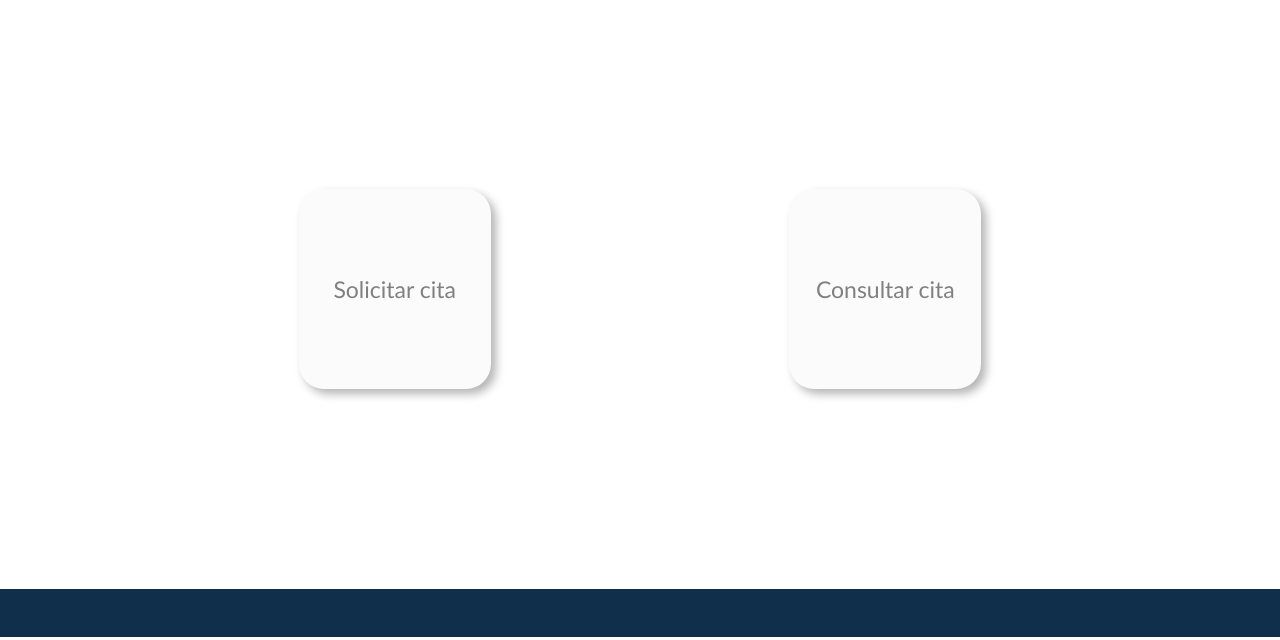
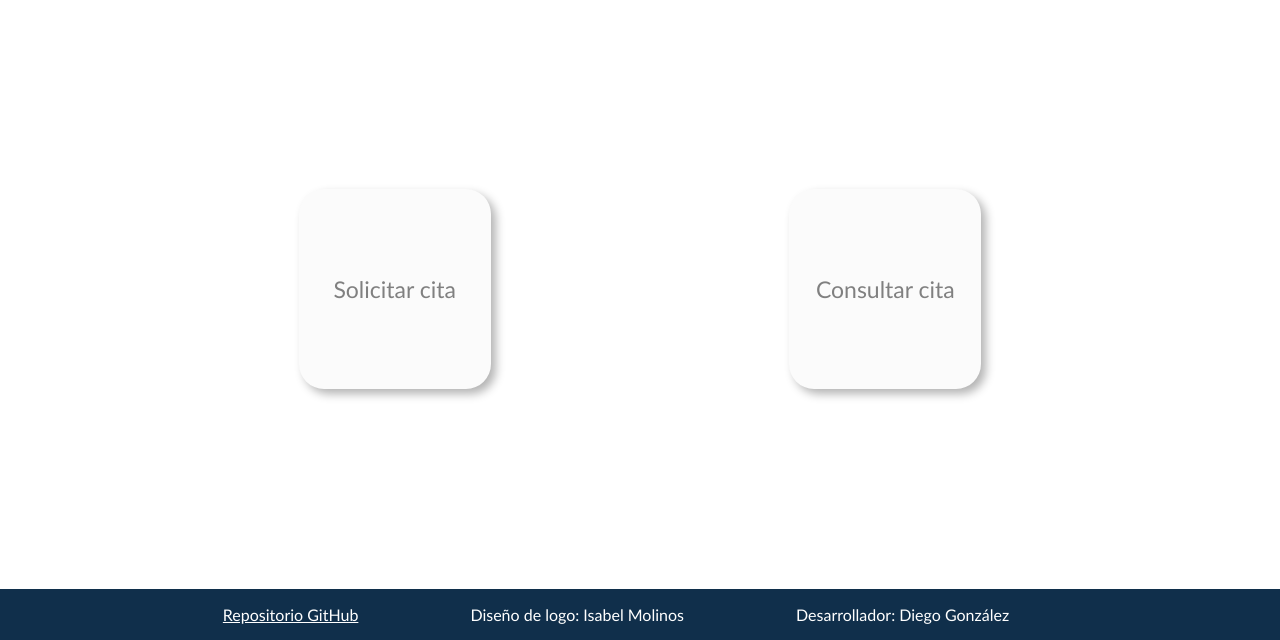
Before and after one commit to DiegoGCom/Trabajo, a plain HTML site: page index.html in a window 1280 px wide. Shown: the part 163-803 px from the top of the page. Drawn offline with Linux system fonts and the light colour scheme.

Commit message:
Correciones revisadas de comentarios y estructura

```diff
--- a/data.json
+++ b/data.json
@@ -42,13 +42,13 @@
     "storageKey": "19870614F-30-01-2025-16:00",
     "data": {
       "appointmentDate": "30-01-2025",
-      "firstName": "Napoleon",
+      "firstName": "Napoleón",
       "surname": "Bonaparte",
       "dni": "19870614F",
       "contact": "624579535",
       "birth": "15-08-1769",
       "appointmentHour": "16:00",
-      "observations": "Quiere pasar a Portugal, ¿que puede salir mal?"
+      "observations": "Quiere pasar a Portugal, ¿qué puede salir mal?"
     }
   },
   {
--- a/index.html
+++ b/index.html
@@ -11,6 +11,7 @@
         href="https://fonts.googleapis.com/css2?family=Hind+Siliguri:wght@300;400;500;600;700&family=Mukta:wght@200;300;400;500;600;700;800&family=VT323&display=swap"
         rel="stylesheet">
     <script src="main.mjs" type="module"></script>
+    <link rel="shortcut icon" href="resources/icono_medac.png" type="image/x-icon">
     <link rel="stylesheet" href="styles.css">
 
     <title>MedacDent</title>
@@ -108,7 +109,8 @@
                                 <th>Apellido</th>
                                 <th>Fecha de cita</th>
                                 <th>Hora de cita</th>
-                                <th class="tableButtons"><button id="downloadJsonButton" class="">Descargar</button></th>
+                                <th class="tableButtons"><button id="downloadJsonButton" class="">Descargar</button>
+                                </th>
                             </thead>
                             <tbody>
                             </tbody>
@@ -135,7 +137,15 @@
         </div>
     </main>
 
-    <footer></footer>
+    <footer>
+        <div>
+            <p><a id="repositorio" href="https://github.com/DiegoGCom/Trabajo.git">Repositorio GitHub</a></p>
+            <p>Diseño de logo: Isabel Molinos</p>
+            <p>Desarrollador: Diego González</p>
+
+        </div>
+
+    </footer>
 </body>
 
 </html>
--- a/main.mjs
+++ b/main.mjs
@@ -6,8 +6,6 @@ import { TableManager } from "./src/TableManager.mjs";
 import { UIManager } from "./src/UIManager.mjs";
 
 document.addEventListener("DOMContentLoaded", () => {
-
-
     const uiManager = new UIManager();
 
     const signalManager = new SignalManager();
@@ -15,18 +13,12 @@ document.addEventListener("DOMContentLoaded", () => {
     ModalManager.inicializate();
 
     const dataStorageManager = new DataStorageManager(signalManager);
-
     /* Capturamos la promesa, solo cuando los datos se hayan cargado
     se instancia la clase TableManager para garantizar que todos los datos
-    están disponibles cuando la tabla cargue los datos en su constructor*/
-    dataStorageManager.dataLoaded.then(()=>{
+    del .json están disponibles cuando la tabla cargue los datos en su
+    constructor*/
+    dataStorageManager.dataLoaded.then(() => {
         const tableManager = new TableManager(signalManager);
     });
-
-
-
-
     const formManager = new FormManager(signalManager);
-
-
 });
--- a/src/DataStorageManager.mjs
+++ b/src/DataStorageManager.mjs
@@ -15,7 +15,8 @@ export class DataStorageManager {
         signalManager.on('dataAdded',this.saveData.bind(this));
         signalManager.on('orderData', this.sendData.bind(this));
         signalManager.on('dataDeleted', this.deleteRow.bind(this));
-        //Promesa: cuando los datos se hayan cargado, se instanciará en el main la clase TableManager
+        /* Promesa: cuando los datos se hayan cargado,
+        se instanciará en el main la clase TableManager */
         this.dataLoaded=this.loadInitialDataFromFile();
     }
     /*Guardamos el array con los datos que vienen en forma de un objeto
@@ -28,20 +29,16 @@ export class DataStorageManager {
         const currentData = this.getData();
         currentData.push(data);
         localStorage.setItem(this.storageKey, JSON.stringify(currentData));
-        console.log('Guardando datos...'+data);
-
-
     }
-    sendData(){
-        this.signalManager.emit('loadingData', this.getData())
-    }
-
-    /*Obtenemos el array guardado en caso de que exista o uno vacío */
-    getData() {
+      /*Obtenemos el array guardado en caso de que exista o uno vacío */
+      getData() {
         const storedData = localStorage.getItem(this.storageKey);
         return storedData ? JSON.parse(storedData) : [];
     }
 
+    sendData(){
+        this.signalManager.emit('loadingData', this.getData())
+    }
     clearData() {
         localStorage.removeItem(this.storageKey);
     }
--- a/src/FormManager.mjs
+++ b/src/FormManager.mjs
@@ -96,10 +96,10 @@ export class FormManager {
             this.clientData[input.name] = input.value;
         }
     }
-    /*Se valida cada que cada input se haya rellenado correctamente */
+    /*Se valida cada que cada input se haya
+    rellenado correctamente */
     validateInputs() {
         this.dataInputs.forEach(input => {
-
             if (!input.checkValidity()) {
                 input.classList.add('error');
                 this.isDataComplete = false;
--- a/src/UIManager.mjs
+++ b/src/UIManager.mjs
@@ -37,17 +37,14 @@ export class UIManager{
         this.citaPreviaButton.addEventListener('click', ()=>{
             this.sectionContainer.style.transform= 'translateX(0vw)';
         });
-
         this.tableCitasButton.addEventListener('click', ()=>{
             this.sectionContainer.style.transform= 'translateX(-200vw)';
         });
-
         this.floatingButtons.forEach(button =>{
             button.addEventListener('click', ()=>{
                  this.sectionContainer.style.transform= 'translateX(-100vw)';
             });
         });
-
         this.navButtons.forEach(button=>{
             button.addEventListener('click', ()=>{
                 switch (button.innerHTML){
--- a/styles.css
+++ b/styles.css
@@ -428,6 +428,23 @@ td {
 footer {
     box-sizing: border-box;
     display: flex;
+    align-items: center;
+    justify-content: center;
     background-color: #102F4B;
-    height: 6vh;
+    min-height: 6vh;
+
 }
+footer :first-child{
+    box-sizing: border-box;
+    display: flex;
+
+}
+
+footer div p{
+    color: #ffffff;
+    margin-right: 5em;
+    margin-left: 2em;
+}
+#repositorio{
+    color: #ffffff;
+}
```
Also changed, not shown: src/ModalManager.mjs (+4 -3 lines), src/SingalManager.mjs (+1 -6 lines), src/TableManager.mjs (+2 -10 lines), resources/icono_medac.png (added).
